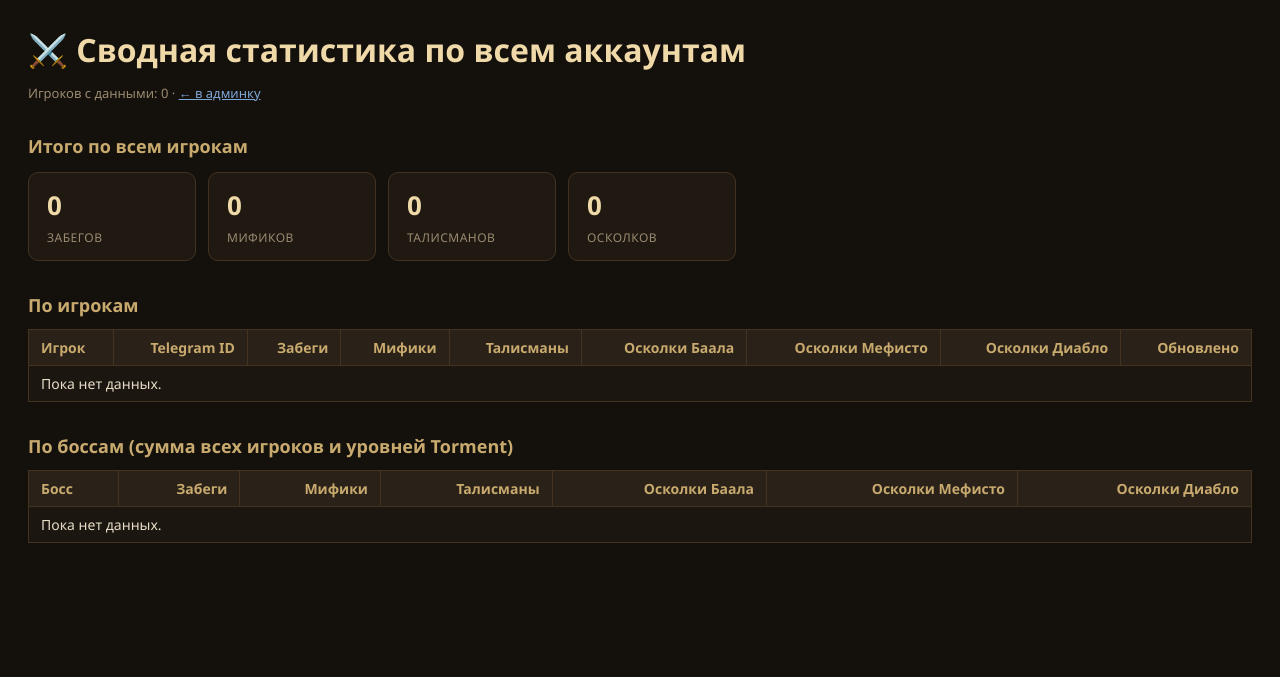
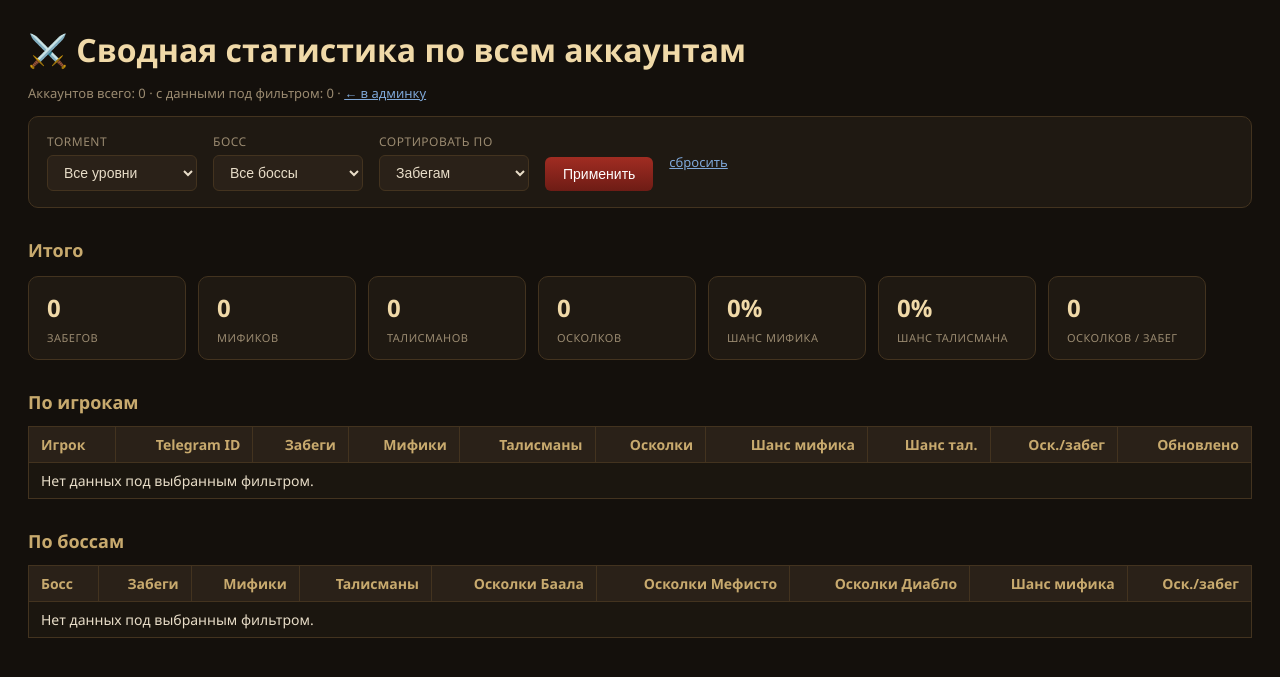
Before and after one commit to Daeruss/DiabloLootStat, a Django app: page /admin/stats/ in a window 1280 px wide. Shown: the top 677 px of the page. Run offline with Django 5.2, Linux system fonts and the light colour scheme; the visitor is signed in with stand-in values (Sample User, id 1); data comes from the database, SQL or seed files in the repository.

Commit message:
Add filters and drop-rate metrics to admin stats page
Filter the /admin/stats/ summary by Torment level and boss, sort by chosen metric, and show derived rates (myth/talisman chance per run, splinters per run) globally, per player and per boss.

Co-Authored-By: Claude Opus 4.8 <noreply@anthropic.com>

```diff
--- a/backend/tracker/templates/tracker/admin_stats.html
+++ b/backend/tracker/templates/tracker/admin_stats.html
@@ -6,13 +6,18 @@
   <style>
     body { font-family: "Segoe UI", system-ui, sans-serif; background: #14100c; color: #e8ddc8; margin: 0; padding: 28px; }
     h1 { color: #f0d9a8; margin: 0 0 4px; }
-    h2 { color: #c8aa6e; margin: 32px 0 10px; font-size: 18px; }
+    h2 { color: #c8aa6e; margin: 30px 0 10px; font-size: 18px; }
     .muted { color: #9a8a70; font-size: 13px; }
     a { color: #7fa8d9; }
+    .filters { background: #1f1912; border: 1px solid #43331f; border-radius: 10px; padding: 16px 18px; margin-top: 14px; display: flex; flex-wrap: wrap; gap: 16px; align-items: flex-end; }
+    .filters label { display: flex; flex-direction: column; gap: 5px; font-size: 12px; color: #9a8a70; text-transform: uppercase; letter-spacing: .5px; }
+    .filters select { background: #2a2118; color: #e8ddc8; border: 1px solid #43331f; border-radius: 6px; padding: 8px 12px; font-size: 14px; min-width: 150px; }
+    .filters button { background: linear-gradient(#a12c22, #6e1c15); color: #fff; border: none; border-radius: 6px; padding: 9px 18px; font-size: 14px; cursor: pointer; }
+    .filters .reset { align-self: center; font-size: 13px; }
     .cards { display: flex; flex-wrap: wrap; gap: 12px; margin-top: 14px; }
-    .card { background: #1f1912; border: 1px solid #43331f; border-radius: 10px; padding: 14px 18px; min-width: 130px; }
-    .card .num { font-size: 26px; font-weight: 700; color: #f0d9a8; }
-    .card .lbl { color: #9a8a70; font-size: 12px; text-transform: uppercase; letter-spacing: .5px; margin-top: 6px; }
+    .card { background: #1f1912; border: 1px solid #43331f; border-radius: 10px; padding: 14px 18px; min-width: 120px; }
+    .card .num { font-size: 24px; font-weight: 700; color: #f0d9a8; }
+    .card .lbl { color: #9a8a70; font-size: 11px; text-transform: uppercase; letter-spacing: .5px; margin-top: 6px; }
     table { border-collapse: collapse; width: 100%; margin-top: 12px; font-size: 14px; }
     th, td { border: 1px solid #43331f; padding: 8px 12px; text-align: right; }
     th { background: #2a2118; color: #c8aa6e; }
@@ -21,26 +26,58 @@
     .myth { color: #d97f2b; }
     .mythtal { color: #d94fb0; }
     .spl { color: #7fa8d9; }
+    .rate { color: #6fae6f; }
   </style>
 </head>
 <body>
   <h1>⚔️ Сводная статистика по всем аккаунтам</h1>
-  <p class="muted">Игроков с данными: {{ player_count }} · <a href="/admin/">← в админку</a></p>
+  <p class="muted">Аккаунтов всего: {{ total_accounts }} · с данными под фильтром: {{ player_count }} · <a href="/admin/">← в админку</a></p>
 
-  <h2>Итого по всем игрокам</h2>
+  <form class="filters" method="get">
+    <label>Torment
+      <select name="torment">
+        <option value="all"{% if sel_torment == "all" %} selected{% endif %}>Все уровни</option>
+        {% for o in torment_options %}
+        <option value="{{ o.key }}"{% if sel_torment == o.key %} selected{% endif %}>{{ o.label }}</option>
+        {% endfor %}
+      </select>
+    </label>
+    <label>Босс
+      <select name="boss">
+        <option value="all"{% if sel_boss == "all" %} selected{% endif %}>Все боссы</option>
+        {% for b in boss_options %}
+        <option value="{{ b }}"{% if sel_boss == b %} selected{% endif %}>{{ b }}</option>
+        {% endfor %}
+      </select>
+    </label>
+    <label>Сортировать по
+      <select name="sort">
+        <option value="runs"{% if sel_sort == "runs" %} selected{% endif %}>Забегам</option>
+        <option value="myth"{% if sel_sort == "myth" %} selected{% endif %}>Мификам</option>
+        <option value="mythTal"{% if sel_sort == "mythTal" %} selected{% endif %}>Талисманам</option>
+        <option value="splinters"{% if sel_sort == "splinters" %} selected{% endif %}>Осколкам</option>
+      </select>
+    </label>
+    <button type="submit">Применить</button>
+    <a class="reset" href="/admin/stats/">сбросить</a>
+  </form>
+
+  <h2>Итого{% if sel_boss != "all" %} · {{ sel_boss }}{% endif %}{% if sel_torment != "all" %} · Torment {{ sel_torment }}{% endif %}</h2>
   <div class="cards">
     <div class="card"><div class="num">{{ global_totals.runs }}</div><div class="lbl">Забегов</div></div>
     <div class="card"><div class="num myth">{{ global_totals.myth }}</div><div class="lbl">Мификов</div></div>
     <div class="card"><div class="num mythtal">{{ global_totals.mythTal }}</div><div class="lbl">Талисманов</div></div>
     <div class="card"><div class="num spl">{{ global_totals.splinters }}</div><div class="lbl">Осколков</div></div>
+    <div class="card"><div class="num rate">{{ global_totals.myth_rate }}%</div><div class="lbl">Шанс мифика</div></div>
+    <div class="card"><div class="num rate">{{ global_totals.tal_rate }}%</div><div class="lbl">Шанс талисмана</div></div>
+    <div class="card"><div class="num rate">{{ global_totals.spl_per_run }}</div><div class="lbl">Осколков / забег</div></div>
   </div>
 
   <h2>По игрокам</h2>
   <table>
     <tr>
-      <th>Игрок</th><th>Telegram ID</th><th>Забеги</th><th>Мифики</th>
-      <th>Талисманы</th><th>Осколки Баала</th><th>Осколки Мефисто</th>
-      <th>Осколки Диабло</th><th>Обновлено</th>
+      <th>Игрок</th><th>Telegram ID</th><th>Забеги</th><th>Мифики</th><th>Талисманы</th>
+      <th>Осколки</th><th>Шанс мифика</th><th>Шанс тал.</th><th>Оск./забег</th><th>Обновлено</th>
     </tr>
     {% for p in players %}
     <tr>
@@ -49,21 +86,23 @@
       <td>{{ p.totals.runs }}</td>
       <td class="myth">{{ p.totals.myth }}</td>
       <td class="mythtal">{{ p.totals.mythTal }}</td>
-      <td class="spl">{{ p.totals.splBaal }}</td>
-      <td class="spl">{{ p.totals.splMeph }}</td>
-      <td class="spl">{{ p.totals.splDiablo }}</td>
+      <td class="spl">{{ p.totals.splinters }}</td>
+      <td class="rate">{{ p.totals.myth_rate }}%</td>
+      <td class="rate">{{ p.totals.tal_rate }}%</td>
+      <td class="rate">{{ p.totals.spl_per_run }}</td>
       <td>{{ p.updated_at|date:"Y-m-d H:i" }}</td>
     </tr>
     {% empty %}
-    <tr><td colspan="9">Пока нет данных.</td></tr>
+    <tr><td colspan="10">Нет данных под выбранным фильтром.</td></tr>
     {% endfor %}
   </table>
 
-  <h2>По боссам (сумма всех игроков и уровней Torment)</h2>
+  <h2>По боссам{% if sel_torment != "all" %} · Torment {{ sel_torment }}{% endif %}</h2>
   <table>
     <tr>
       <th>Босс</th><th>Забеги</th><th>Мифики</th><th>Талисманы</th>
       <th>Осколки Баала</th><th>Осколки Мефисто</th><th>Осколки Диабло</th>
+      <th>Шанс мифика</th><th>Оск./забег</th>
     </tr>
     {% for b in bosses %}
     <tr>
@@ -74,9 +113,11 @@
       <td class="spl">{{ b.totals.splBaal }}</td>
       <td class="spl">{{ b.totals.splMeph }}</td>
       <td class="spl">{{ b.totals.splDiablo }}</td>
+      <td class="rate">{{ b.totals.myth_rate }}%</td>
+      <td class="rate">{{ b.totals.spl_per_run }}</td>
     </tr>
     {% empty %}
-    <tr><td colspan="7">Пока нет данных.</td></tr>
+    <tr><td colspan="9">Нет данных под выбранным фильтром.</td></tr>
     {% endfor %}
   </table>
 </body>
--- a/backend/tracker/views.py
+++ b/backend/tracker/views.py
@@ -14,7 +14,15 @@ from rest_framework.response import Response
 from rest_framework.views import APIView
 
 from .models import TelegramProfile, UserState
-from .stats import FIELDS, per_boss_totals, totals_for_state
+from .stats import (
+    TORMENT_KEYS,
+    TORMENT_OPTIONS,
+    collect_boss_names,
+    is_empty,
+    per_boss_filtered,
+    totals_filtered,
+    with_rates,
+)
 from .telegram_auth import verify_telegram_auth
 
 logger = logging.getLogger("tracker.auth")
@@ -118,53 +126,78 @@ class LogoutView(APIView):
         return Response(status=status.HTTP_204_NO_CONTENT)
 
 
+SUM_KEYS = ["runs", "myth", "mythTal", "splBaal", "splMeph", "splDiablo", "splinters"]
+
+
+def _player_name(user):
+    tg = getattr(user, "telegram", None)
+    if tg:
+        return tg.first_name or tg.username or f"tg_{tg.telegram_id}"
+    return user.username
+
+
 @staff_member_required
 def admin_stats(request):
-    """Сводка статистики по всем аккаунтам (для персонала)."""
-    states = (
-        UserState.objects.select_related("user", "user__telegram")
-        .order_by("-updated_at")
+    """Сводка статистики по всем аккаунтам с фильтрами (для персонала)."""
+    states = list(
+        UserState.objects.select_related("user", "user__telegram").order_by("-updated_at")
     )
 
-    def player_name(user):
-        tg = getattr(user, "telegram", None)
-        if tg:
-            return tg.first_name or tg.username or f"tg_{tg.telegram_id}"
-        return user.username
+    all_bosses = collect_boss_names(states)
+
+    # фильтры из query-строки
+    torment = request.GET.get("torment", "all")
+    boss = request.GET.get("boss", "all")
+    sort = request.GET.get("sort", "runs")
+    t_filter = torment if torment in TORMENT_KEYS else None
+    b_filter = boss if boss in all_bosses else None
+    if sort not in SUM_KEYS:
+        sort = "runs"
 
     players = []
-    global_totals = {f: 0 for f in FIELDS}
-    global_totals["splinters"] = 0
+    global_totals = {k: 0 for k in SUM_KEYS}
     boss_totals = {}
 
     for st in states:
-        t = totals_for_state(st.data)
-        players.append(
-            {
-                "name": player_name(st.user),
-                "telegram_id": getattr(getattr(st.user, "telegram", None), "telegram_id", None),
-                "totals": t,
-                "updated_at": st.updated_at,
-            }
-        )
-        for key in list(FIELDS) + ["splinters"]:
+        t = totals_filtered(st.data, t_filter, b_filter)
+        for key in SUM_KEYS:
             global_totals[key] += t[key]
-        for name, agg in per_boss_totals(st.data).items():
-            acc = boss_totals.setdefault(name, {k: 0 for k in list(FIELDS) + ["splinters"]})
-            for key in list(FIELDS) + ["splinters"]:
+        if not is_empty(t):
+            players.append(
+                {
+                    "name": _player_name(st.user),
+                    "telegram_id": getattr(
+                        getattr(st.user, "telegram", None), "telegram_id", None
+                    ),
+                    "totals": with_rates(t),
+                    "updated_at": st.updated_at,
+                }
+            )
+        for name, agg in per_boss_filtered(st.data, t_filter).items():
+            if b_filter and name != b_filter:
+                continue
+            acc = boss_totals.setdefault(name, {k: 0 for k in SUM_KEYS})
+            for key in SUM_KEYS:
                 acc[key] += agg[key]
 
+    players.sort(key=lambda p: p["totals"].get(sort, 0), reverse=True)
     bosses = sorted(
-        ({"name": n, "totals": v} for n, v in boss_totals.items()),
-        key=lambda b: b["totals"]["runs"],
+        ({"name": n, "totals": with_rates(v)} for n, v in boss_totals.items()),
+        key=lambda b: b["totals"].get(sort, 0),
         reverse=True,
     )
 
     context = {
         "players": players,
         "player_count": len(players),
-        "global_totals": global_totals,
+        "total_accounts": len(states),
+        "global_totals": with_rates(global_totals),
         "bosses": bosses,
+        "torment_options": TORMENT_OPTIONS,
+        "boss_options": all_bosses,
+        "sel_torment": torment,
+        "sel_boss": boss if b_filter else "all",
+        "sel_sort": sort,
     }
     return render(request, "tracker/admin_stats.html", context)
 
```
Also changed, not shown: backend/tracker/stats.py (+60 -0 lines).
